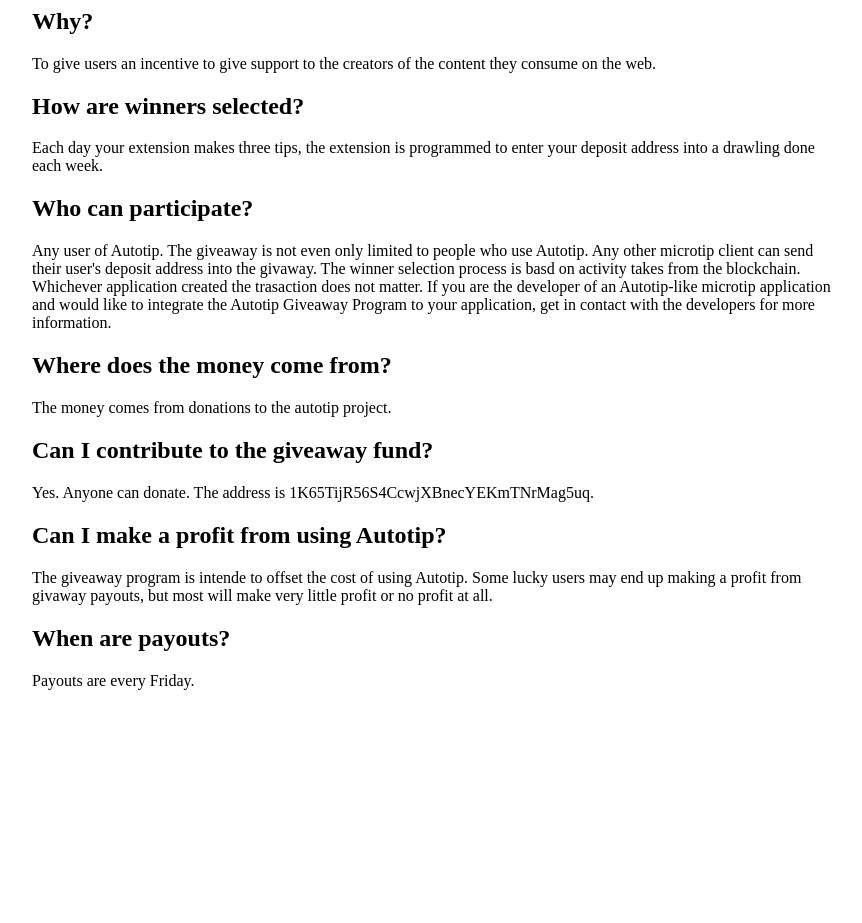
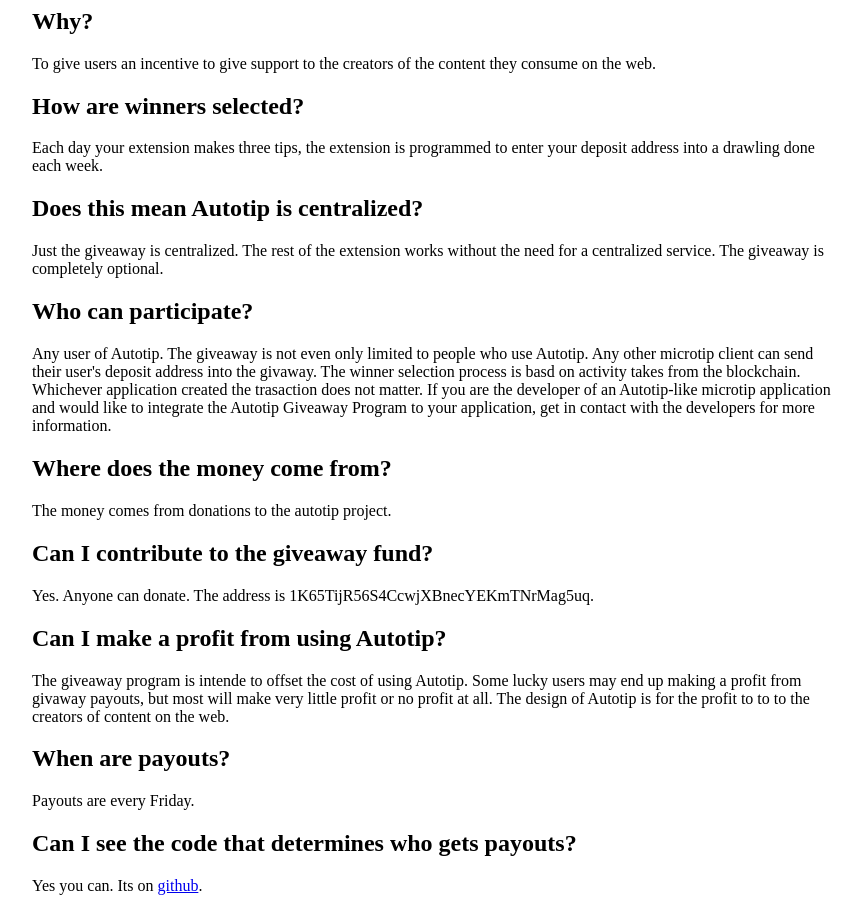
Before and after one commit to Band1to/autotip.io, a Django app: page /giveaway/info in a window 1280 px wide. Shown: the part 240-1163 px from the top of the page, without its empty margins (208-1070 px from the left). Before the commit the page ends 930 px from the top, so only its background shows below. Run offline with Django 3.2, Linux system fonts and the light colour scheme.

Commit message:
expanded giveaway explanation

```diff
--- a/autotip_io/autotip_io/templates/giveaway_rules.html
+++ b/autotip_io/autotip_io/templates/giveaway_rules.html
@@ -10,6 +10,10 @@
 Each day your extension makes three tips, the extension is programmed to enter your
 deposit address into a drawling done each week.
 
+<h2>Does this mean Autotip is centralized?</h2>
+Just the giveaway is centralized. The rest of the extension works without the need for a centralized
+service. The giveaway is completely optional.
+
 <h2>Who can participate?</h2>
 Any user of Autotip. The giveaway is not even only limited to people who use Autotip.
 Any other microtip client can send their user's deposit address into the givaway.
@@ -21,13 +25,21 @@
 
 <h2>Where does the money come from?</h2>
 The money comes from donations to the autotip project.
+
 <h2>Can I contribute to the giveaway fund?</h2>
 Yes. Anyone can donate. The address is 1K65TijR56S4CcwjXBnecYEKmTNrMag5uq.
+
 <h2>Can I make a profit from using Autotip?</h2>
 The giveaway program is intende to offset the cost of using Autotip.
 Some lucky users may end up making a profit from givaway payouts,
 but most will make very little profit or no profit at all.
+The design of Autotip is for the profit to to to the creators of content on the web.
+
 <h2>When are payouts?</h2>
 Payouts are every Friday.
 
+<h2>Can I see the code that determines who gets payouts?</h2>
+
+Yes you can. Its on <a href="https://github.com/priestc/autotip.io/blob/master/autotip_io/autotip_io/giveaway.py#L6">github</a>.
+
 {% endblock %}
```
